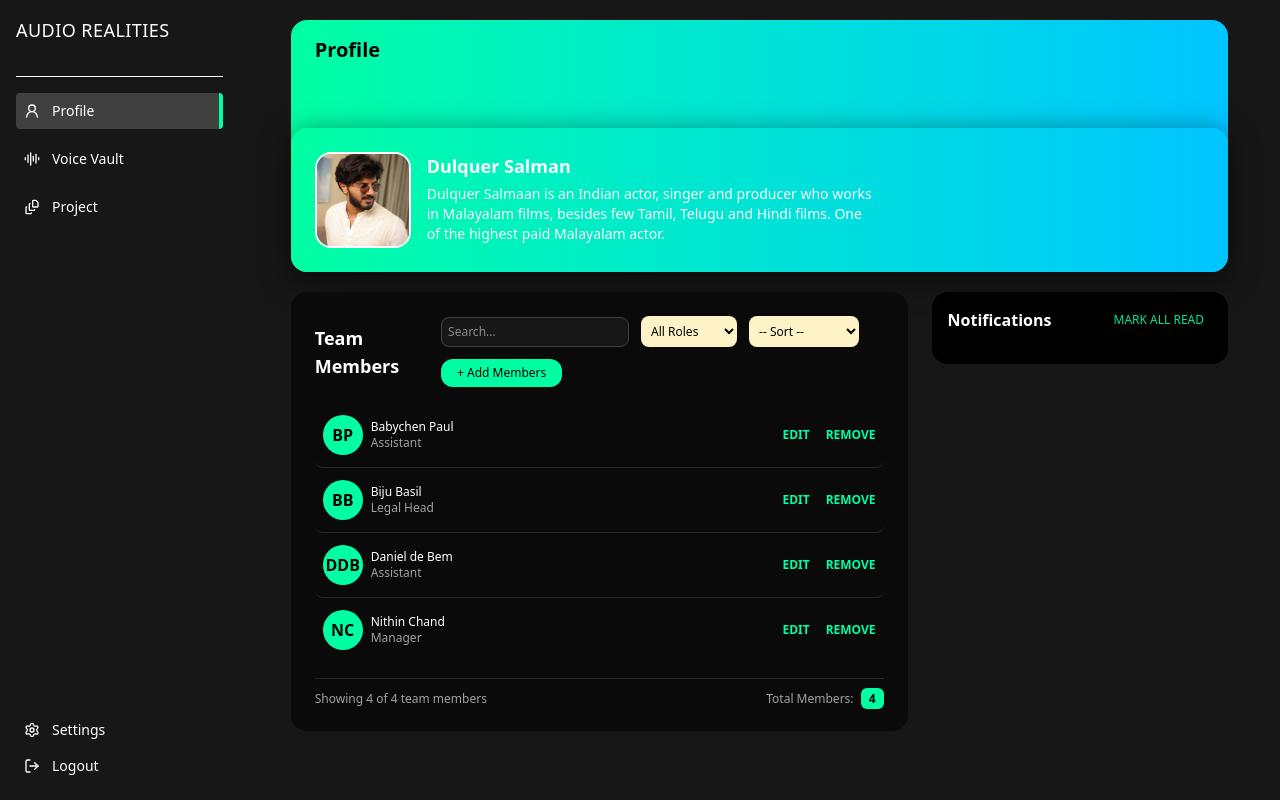
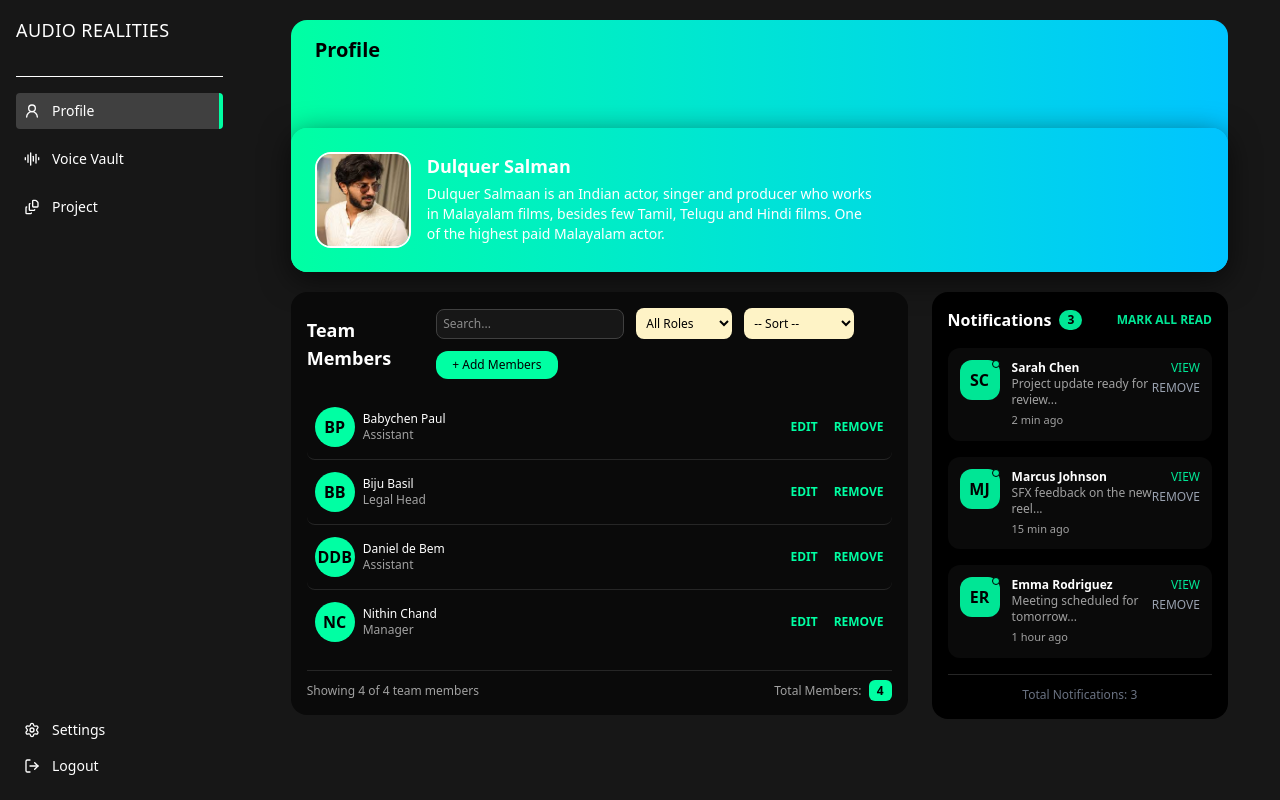
Before and after one commit to pranojtp/AR_Dashboard, a React (Vite) app in the folder User_dashboard/: page /userdashboard/profile in a window 1280 px wide. Built offline with nearby package versions, Linux system fonts and the light colour scheme.

Commit message:
updated on 27-10-2025 4:45

```diff
--- a/User_dashboard/src/components/profile/Notification.tsx
+++ b/User_dashboard/src/components/profile/Notification.tsx
@@ -1,27 +1,88 @@
-const Notification = () => {
-    return (
-        <>
-            {/* 1. Container: Removed fixed h-80 for flexibility, added a max-w-lg and mx-auto for centering on large screens. */}
-            <div className="bg-black rounded-2xl p-4 text-white w-full max-w-lg mx-auto">
+import React from "react";
 
-                {/* 2. Header: Uses flex-col on small screens (sm:flex-row) to stack title and button if necessary.
-                      Uses items-start on mobile and items-center on small screens and up.
-                      Added gap-2 for spacing when wrapped.
-                */}
-                <div className="flex flex-col sm:flex-row justify-between items-start sm:items-center mb-4 gap-2">
-
-                    <h3 className="text-m font-semibold">Notifications</h3>
-
-                    {/* 3. Button: Added w-full sm:w-auto to make the button full width on mobile for easy tapping. */}
-                    <button
-                        className="px-2 py-1 bg-black text-[#00e695] rounded-2xl transition hover:bg-[#00e695] hover:text-black text-xs w-full sm:w-auto"
-                    >
-                        MARK ALL READ
-                    </button>
-                </div>
-            </div>
-        </>
-    )
+interface NotificationItem {
+    id: number;
+    name: string;
+    message: string;
+    time: string;
+    initials: string;
 }
 
-export default Notification
+const notifications: NotificationItem[] = [
+    {
+        id: 1,
+        name: "Sarah Chen",
+        message: "Project update ready for review...",
+        time: "2 min ago",
+        initials: "SC",
+    },
+    {
+        id: 2,
+        name: "Marcus Johnson",
+        message: "SFX feedback on the new reel...",
+        time: "15 min ago",
+        initials: "MJ",
+    },
+    {
+        id: 3,
+        name: "Emma Rodriguez",
+        message: "Meeting scheduled for tomorrow...",
+        time: "1 hour ago",
+        initials: "ER",
+    },
+];
+
+const Notification: React.FC = () => {
+    return (
+        <div className="bg-black rounded-2xl p-4 text-white w-full max-w-md mx-auto">
+
+            <div className="flex justify-between items-center mb-4">
+                <h3 className="text-base font-semibold flex items-center gap-2">
+                    Notifications
+                    <span className="bg-[#00e695] text-black text-xs font-bold rounded-full px-2 py-0.5">
+                        {notifications.length}
+                    </span>
+                </h3>
+                <button className="text-[#00e695] text-xs font-semibold hover:underline">
+                    MARK ALL READ
+                </button>
+            </div>
+
+            <div className="flex flex-col gap-4">
+                {notifications.map((n) => (
+                    <div
+                        key={n.id}
+                        className="flex items-start justify-between bg-neutral-950 rounded-xl p-3 hover:bg-neutral-900 transition"
+                    >
+                        <div className="flex items-start gap-3">
+                            <div className="relative">
+                                <div className="w-10 h-10 rounded-xl bg-[#00e695] text-black font-bold flex items-center justify-center">
+                                    {n.initials}
+                                </div>
+                                <span className="absolute top-0 right-0 w-2 h-2 bg-[#00e695] rounded-full border border-black"></span>
+                            </div>
+                            <div className="flex flex-col">
+                                <p className="font-semibold text-xs">{n.name}</p>
+                                <p className="text-neutral-400 text-xs">{n.message}</p>
+                                <p className="text-neutral-400 text-[11px] mt-1">{n.time}</p>
+                            </div>
+                        </div>
+
+                        <div className="flex flex-col items-end gap-1 text-xs font-normal">
+                            <button className="text-[#00e695] hover:underline">VIEW</button>
+                            <button className="text-gray-400 hover:text-red-400 transition">
+                                REMOVE
+                            </button>
+                        </div>
+                    </div>
+                ))}
+            </div>
+
+            <div className="border-t border-neutral-800 mt-4 pt-3 text-center text-xs text-gray-500">
+                Total Notifications: {notifications.length}
+            </div>
+        </div>
+    );
+};
+
+export default Notification;
--- a/User_dashboard/src/components/profile/Teams.tsx
+++ b/User_dashboard/src/components/profile/Teams.tsx
@@ -166,8 +166,7 @@ const Teams = () => {
             .toUpperCase();
 
     return (
-        <div className="bg-neutral-950 rounded-2xl p-4 sm:p-6 text-white relative w-full">
-            {/* Header */}
+        <div className="bg-neutral-950 rounded-2xl p-4 sm:p-4 text-white relative w-full">
             <div className="flex flex-col md:flex-row justify-between items-start md:items-center mb-4 gap-4">
                 <h3 className="text-base sm:text-lg font-semibold">Team Members</h3>
 
--- a/User_dashboard/src/pages/Profilepage.tsx
+++ b/User_dashboard/src/pages/Profilepage.tsx
@@ -6,17 +6,11 @@ const Profilepage = () => {
   return (
     <>
       <div className="flex-1 h-full space-y-5 px-3 sm:px-4 md:px-6 lg:px-8 pb-6">
-        {/* Profile Card */}
         <Profilecard />
-
-        {/* Teams + Notification Section */}
         <div className="grid grid-cols-1 lg:grid-cols-3 gap-4 sm:gap-6">
-          {/* Teams - spans two columns on large screens */}
           <div className="lg:col-span-2">
             <Teams />
           </div>
-
-          {/* Notification - stacks below on mobile */}
           <div>
             <Notification />
           </div>
```
